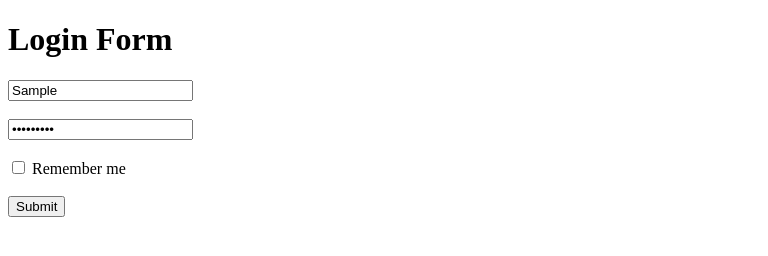
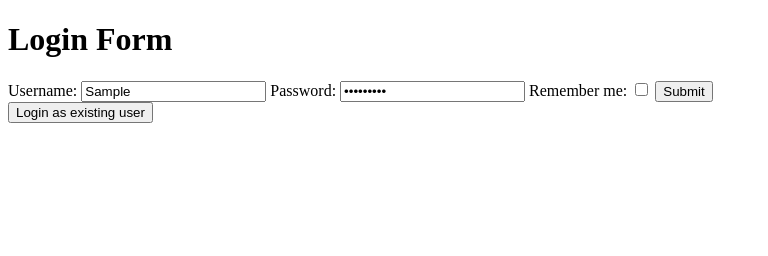
Before and after one commit to acciojob/remember-me-login-form-Mrpatel2319, a website: page main.html in a window 1280 px wide. Both pictures are taken after typing "Sample", "Sample123" into the empty fields and a click on the input "Submit". Shown: the whole page, without its empty margins (0-768 px from the left). Drawn offline with Linux system fonts and the light colour scheme.

Commit message:
created a submission

```diff
--- a/main.html
+++ b/main.html
@@ -1,22 +1,33 @@
 <!DOCTYPE html>
 <html lang="en">
+
 <head>
     <meta charset="UTF-8">
     <meta name="viewport" content="width=device-width, initial-scale=1.0">
+    <title>Login Form</title>
     <link rel="stylesheet" href="styles.css">
-    <title>Login Form</title>
 </head>
+
 <body>
     <h1>Login Form</h1>
     <form id="loginForm">
-        <input type="text" id="username" placeholder="Username" required><br><br>
-        <input type="password" id="password" placeholder="Password" required><br><br>
+        <!-- Label for username with 'for' attribute linked to 'username' input -->
+        <label for="username">Username:</label>
+        <input type="text" id="username" placeholder="Username" required>
+
+        <!-- Label for password with 'for' attribute linked to 'password' input -->
+        <label for="password">Password:</label>
+        <input type="password" id="password" placeholder="Password" required>
+
+         <label for="checkbox">Remember me:</label>
         <input type="checkbox" id="checkbox">
-        <label for="checkbox">Remember me</label><br><br>
+
         <input type="submit" id="submit" value="Submit">
     </form>
+
     <button id="existing" style="display: none;">Login as existing user</button>
 
-    <script type="text/javascript" src="./script.js"></script>
+    <script src="script.js"></script>
 </body>
+
 </html>
--- a/script.js
+++ b/script.js
@@ -1,37 +1,57 @@
-//your JS code here. If required.
-document.addEventListener('DOMContentLoaded', () => {
-    const loginForm = document.getElementById('loginForm');
-    const usernameInput = document.getElementById('username');
-    const passwordInput = document.getElementById('password');
-    const rememberMeCheckbox = document.getElementById('checkbox');
-    const existingButton = document.getElementById('existing');
+document.addEventListener("DOMContentLoaded", function () {
+    const usernameInput = document.getElementById("username");
+    const passwordInput = document.getElementById("password");
+    const checkbox = document.getElementById("checkbox");
+    const submitBtn = document.getElementById("submit");
+    const existingBtn = document.getElementById("existing");
 
-    // Check if there are saved details
-    const savedUsername = localStorage.getItem('username');
-    const savedPassword = localStorage.getItem('password');
+
+    const savedUsername = localStorage.getItem("username");
+    const savedPassword = localStorage.getItem("password");
+
 
     if (savedUsername && savedPassword) {
-        existingButton.style.display = 'block';
+        existingBtn.style.display = "block";
+    } else {
+        existingBtn.style.display = "none";
     }
 
-    loginForm.addEventListener('submit', (event) => {
-        event.preventDefault();
 
-        const username = usernameInput.value;
-        const password = passwordInput.value;
+    const usernameLabel = document.querySelector("label[for='username']");
+    if (usernameLabel) {
+        console.log("Username label is visible");
+    } else {
+        console.error("Username label not found");
+    }
 
-        if (rememberMeCheckbox.checked) {
-            localStorage.setItem('username', username);
-            localStorage.setItem('password', password);
+
+    document.getElementById("loginForm").addEventListener("submit", function (event) {
+        event.preventDefault(); // Prevent form submission
+
+        const username = usernameInput.value.trim();
+        const password = passwordInput.value.trim();
+
+        if (username === "" || password === "") {
+            alert("Please enter both username and password.");
+            return;
+        }
+
+        if (checkbox.checked) {
+            localStorage.setItem("username", username);
+            localStorage.setItem("password", password);
         } else {
-            localStorage.removeItem('username');
-            localStorage.removeItem('password');
+            localStorage.removeItem("username");
+            localStorage.removeItem("password");
         }
 
         alert(`Logged in as ${username}`);
+        existingBtn.style.display = "block"; // Show the existing login button
     });
 
-    existingButton.addEventListener('click', () => {
-        alert(`Logged in as ${savedUsername}`);
+
+    existingBtn.addEventListener("click", function () {
+        if (savedUsername) {
+            alert(`Logged in as ${savedUsername}`);
+        }
     });
 });
```
